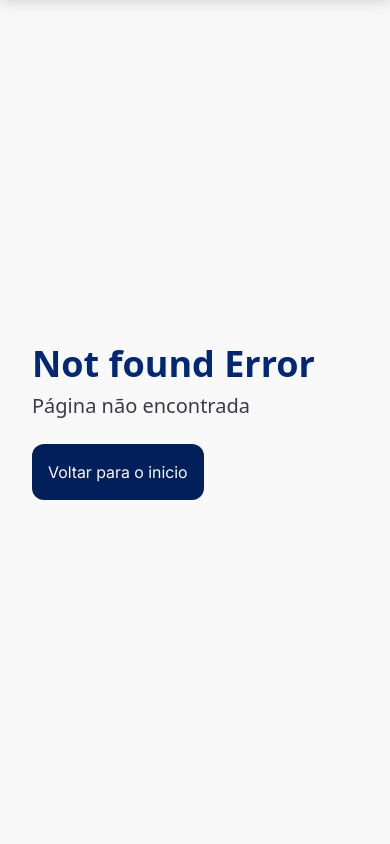
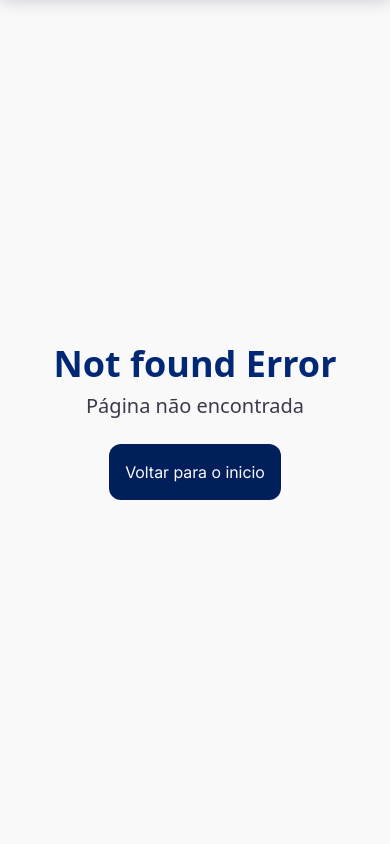
Before and after one commit to Davi-1903/EduIA, a React (Vite) app in the folder client/: page /about in a window 390 px wide. Shown: the top 844 px of the page. Built offline with nearby package versions, Linux system fonts and the light colour scheme.

Commit message:
style: corrigir responsividade da página de erro 404

```diff
--- a/client/src/pages/errors/error404/index.jsx
+++ b/client/src/pages/errors/error404/index.jsx
@@ -1,16 +1,21 @@
 import { Link } from 'react-router-dom';
 import Mascote from '/assets/images/mascote/error_404.png';
+import { Helmet } from 'react-helmet-async';
 
 export default function Error404() {
     return (
+        <>
+            <Helmet>
+                <title>EduIA | Not found</title>
+            </Helmet>
             <main className='bg-color4-200 flex min-h-screen items-center justify-center gap-8 p-8 md:p-24'>
                 <article className='hidden flex-1 lg:block'>
                     <img src={Mascote} alt='Mascote' className='mx-auto w-full max-w-160' />
                 </article>
-            <article className='flex-1'>
+                <article className='flex-1 text-center md:text-left'>
                     <h1 className='text-color1-200 mb-2 text-4xl font-semibold md:text-6xl'>Not found Error</h1>
                     <h2 className='text-color3-100 text-xl md:text-2xl'>Página não encontrada</h2>
-                {/* Quando estiver altenticado mudar a rota */}
+                    {/* Quando estiver autenticado mudar a rota */}
                     <Link to='/'>
                         <button className='bg-color1-100 text-color4-200 font-primary hover:shadow-lg-hard text-md mt-6 cursor-pointer rounded-xl px-4 py-4 transition-all duration-200 md:px-8 md:text-xl'>
                             Voltar para o inicio
@@ -18,5 +23,6 @@ export default function Error404() {
                     </Link>
                 </article>
             </main>
+        </>
     );
 }
```
Lines whose indentation alone changed are shown as unchanged.
